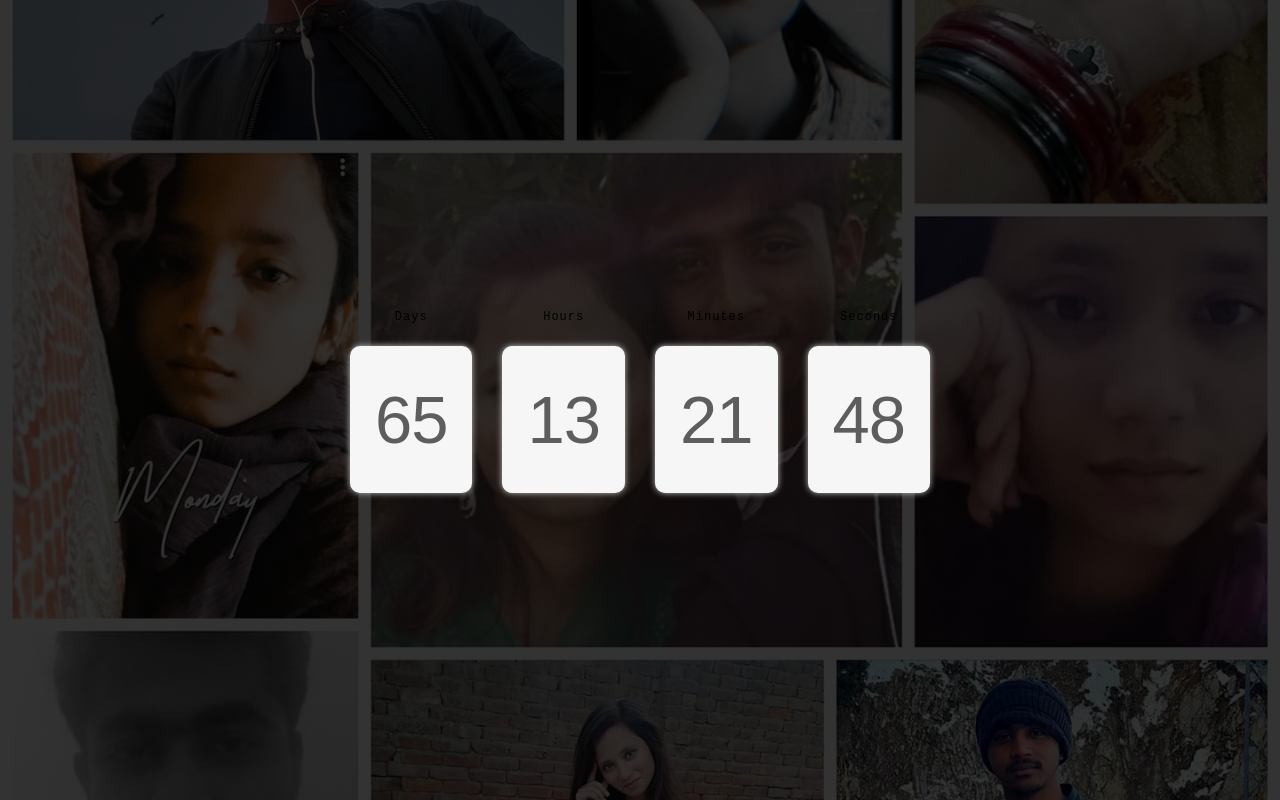
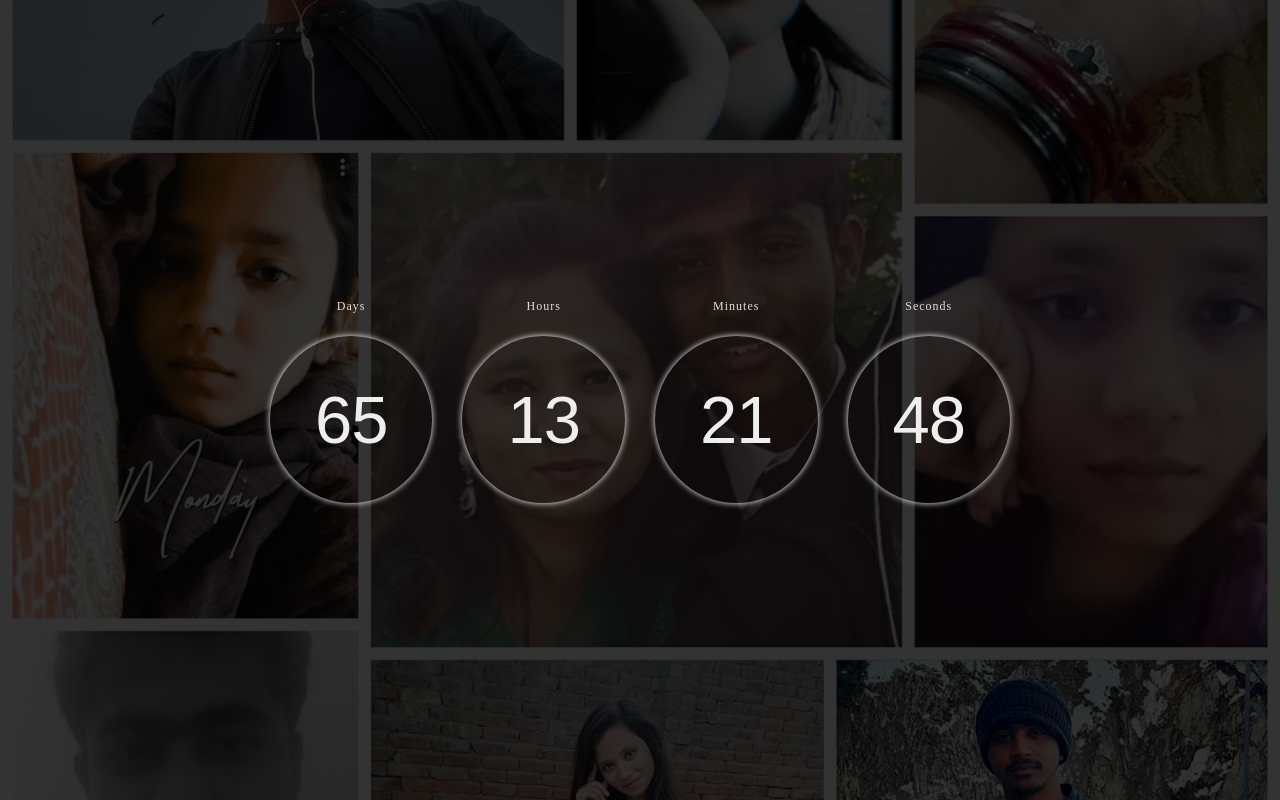
Before and after one commit to mudasar10147/rasta.github.io, an Angular app: page / in a window 1280 px wide. Built offline with nearby package versions, Linux system fonts and the light colour scheme.

Commit message:
Update timer.component.scss

```diff
--- a/src/app/timer/timer.component.scss
+++ b/src/app/timer/timer.component.scss
@@ -15,17 +15,18 @@
   }
   .timer span {
     margin: 10px 15px;
-    padding: 35px 25px;
+    padding: 45px 45px;
     font-size: 67px;
-    background: #f6f6f6;
-    border-radius: 10px;
-    color: #5d5d5d;
-    box-shadow: 0px 0px 6px 0px #bfbfbf;
+    background: #ffffff00;
+    border-radius: 50%;
+    color: #eeeeee;
+    box-shadow: 0px 0px 6px 0px #ffffff;
   }
 .heading{
     font-size: 12px;
-    font-family: monospace;
+    font-family: cursive;
     letter-spacing: 1px;
+    color: #dedede;
 }
 .timeBox{
     display: grid;
@@ -33,7 +34,7 @@
 @media only screen and (max-width: 600px) {
     .timer span{
         margin: 10px 6px;
-        padding: 20px 15px;
+        padding: 25px 25px;
         font-size: 30px;
     }
 }
```
